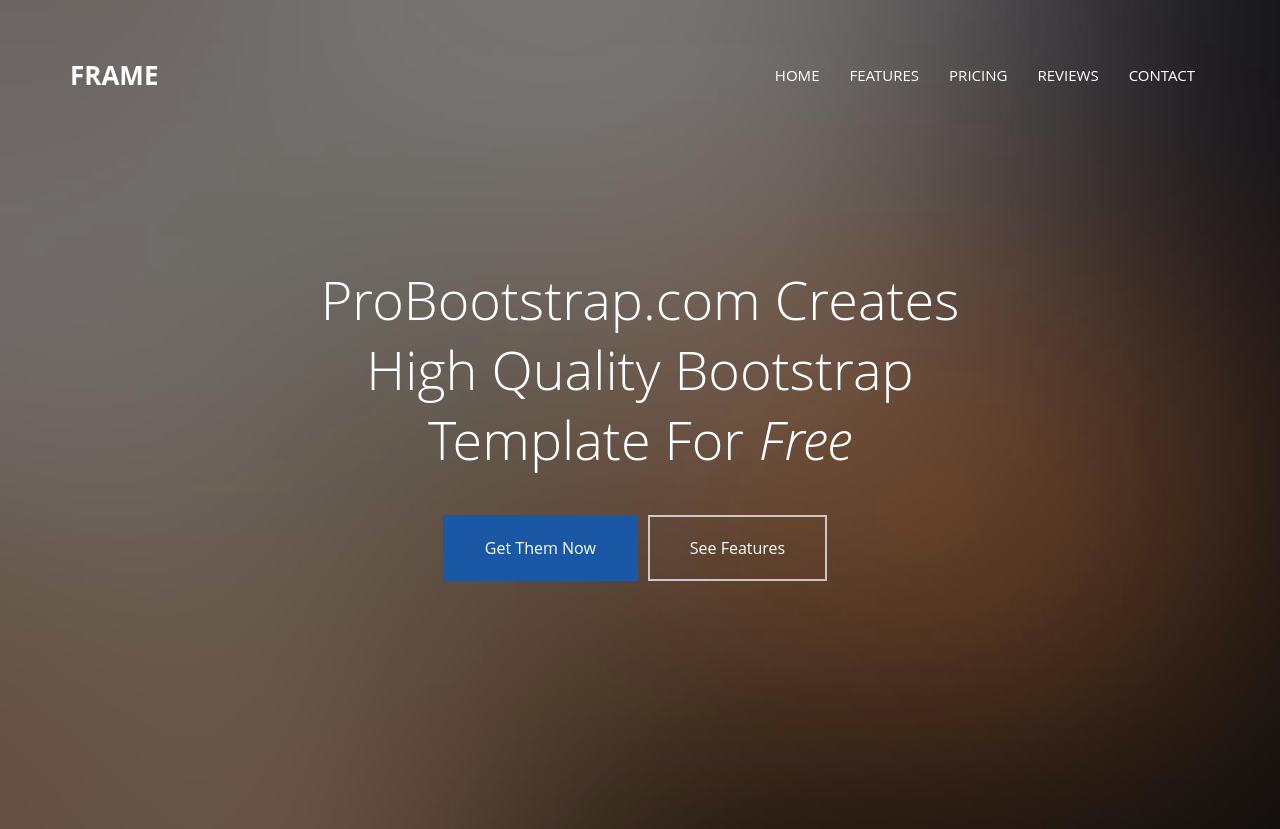
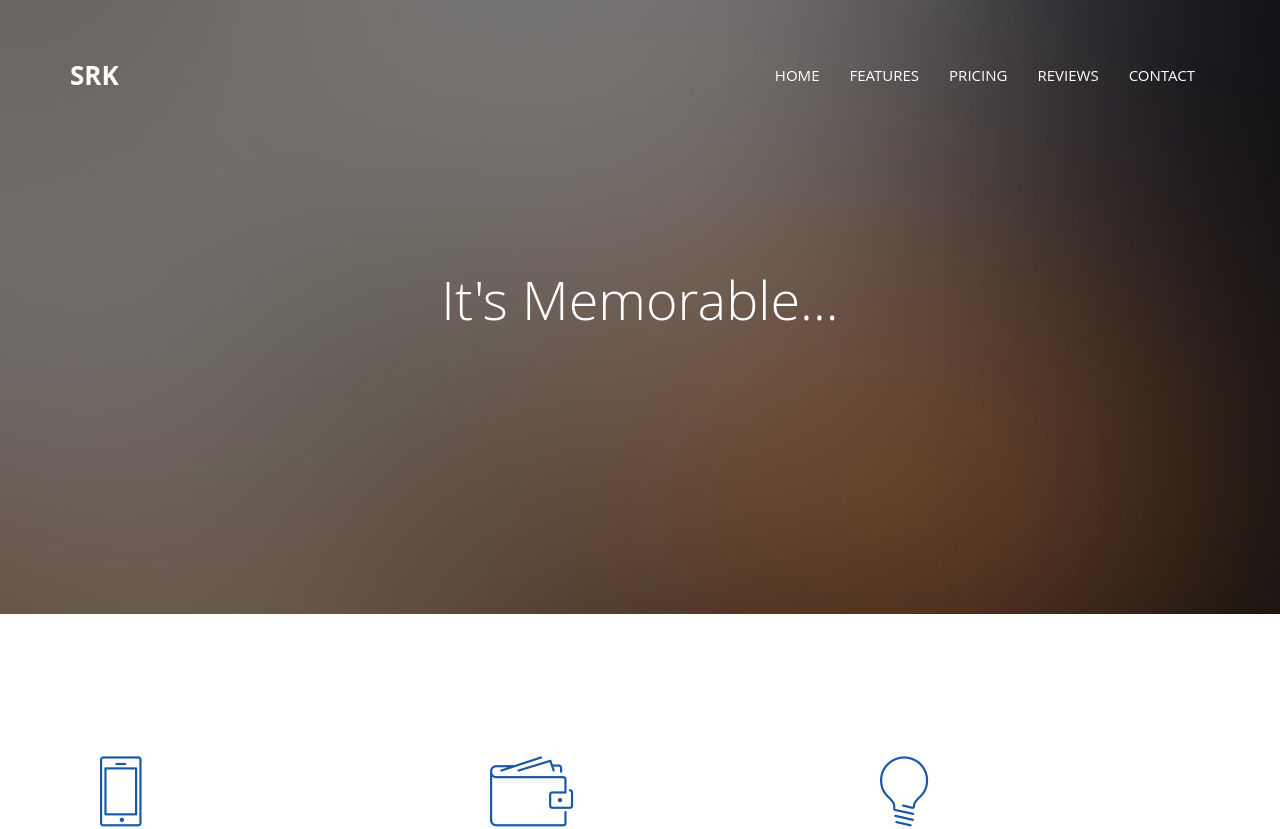
Before and after one commit to mdsrk/my-personal-website, a website: page index.html in a window 1280 px wide. Shown: the top 829 px of the page. Drawn offline with Linux system fonts and the light colour scheme; files whose address does not match are found by name.

Commit message:
Update the Following

```diff
--- a/index.html
+++ b/index.html
@@ -10,7 +10,7 @@
   <head>
     <meta charset="utf-8">
     <meta name="viewport" content="width=device-width, initial-scale=1">
-    <title>My Site</title>
+    <title>SRK</title>
     <meta name="description" content="Free Bootstrap Theme by ProBootstrap.com">
     <meta name="keywords" content="Free website templates, Free bootstrap themes, Free template, Free bootstrap, Free website template">
 
@@ -35,7 +35,7 @@
             <span class="icon-bar"></span>
             <span class="icon-bar"></span>
           </button>
-          <a class="navbar-brand" href="index.html" title="ProBootstrap:Frame">Frame</a>
+          <a class="navbar-brand" href="index.html" title="SRK">SRK</a>
         </div>
 
         <div id="navbar-collapse" class="navbar-collapse collapse">
@@ -54,10 +54,10 @@
       <div class="container">
         <div class="row intro-text">
           <div class="col-md-8 col-md-offset-2 text-center">
-            <h1 class="probootstrap-heading probootstrap-animate">ProBootstrap.com Creates High Quality Bootstrap Template For <em>Free</em></h1>
-            <div class="probootstrap-subheading center">
+            <h1 class="probootstrap-heading probootstrap-animate">It's Memorable...</h1>
+            <!-- <div class="probootstrap-subheading center">
               <p class="probootstrap-animate"><a href="https://probootstrap.com/" target="_blank" role="button" class="btn btn-primary">Get Them Now</a><a href="#features" class="btn btn-default smoothscroll" role="button">See Features</a></p>
-            </div>
+            </div> -->
           </div>
         </div>
       </div>
```
